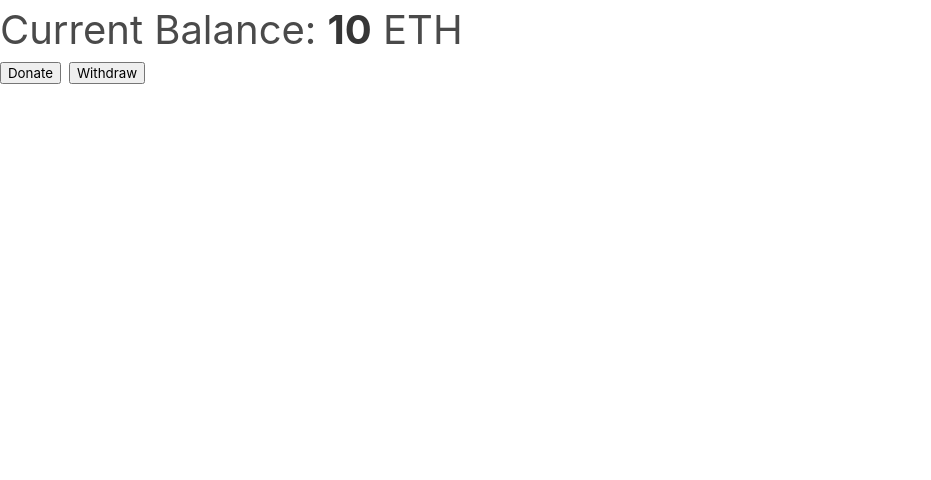
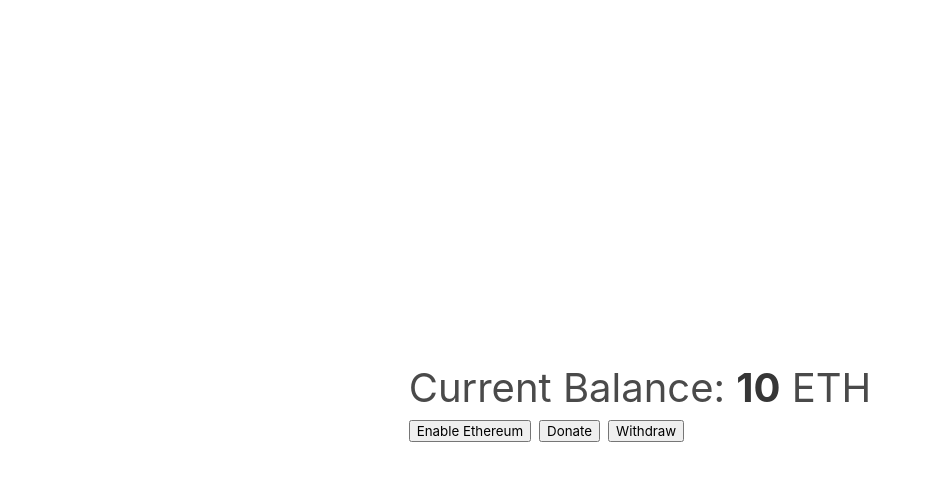
Before and after one commit to unknown91tech/faucet, a React (Create React App) app: page / in a window 1280 px wide. Shown: the top 480 px of the page, without its empty margins (0-931 px from the left). Built offline with nearby package versions, Linux system fonts and the light colour scheme.

Commit message:
till lec 69

```diff
--- a/src/App.js
+++ b/src/App.js
@@ -1,6 +1,22 @@
-
+import { useEffect } from "react";
+import "./App.css";
 
 function App() {
+
+  useEffect(() => {
+    const loadProvider = async () => {
+      // with metamask we have an access to window.ethereum & to window.web3
+      // metamask injexts a global API into website
+      // this API allows websites to request users, accounts, read data to blockchain,
+      // sign messages and transactions
+
+      console.log(window.web3)
+      console.log(window.ethereum)
+    }
+
+    loadProvider()
+  }, [])
+
   return (
     <>
       <div className="faucet-wrapper">
@@ -8,6 +24,15 @@
           <div className="balance-view is-size-2">
             Current Balance: <strong>10</strong> ETH
           </div>
+          <button
+            className="btn mr-2"
+            onClick={async () => {
+              const accounts = await window.ethereum.request({method: "eth_requestAccounts"})
+              console.log(accounts)
+            }}
+          >
+            Enable Ethereum
+          </button>
           <button className="btn mr-2">Donate</button>
           <button className="btn">Withdraw</button>
         </div>
```
